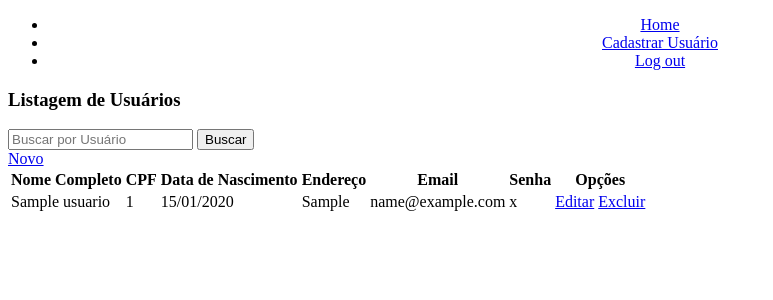
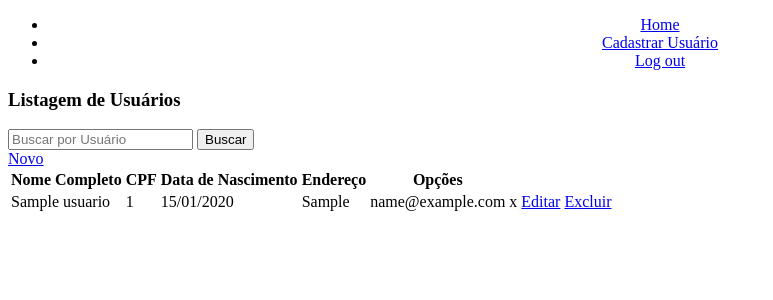
Before and after one commit to labertt/CadastroUsuariosAPS, a Django app: page /usuarios/ in a window 1280 px wide. Shown: the top 300 px of the page, without its empty margins (0-773 px from the left). Run offline with Django 4.2, Linux system fonts and the light colour scheme; a user stored in the database is signed in; tables that the repository leaves empty hold one stand-in row (values such as "Sample post").

Commit message:
Update na tabela

```diff
--- a/usuario/templates/usuario/usuario_list.html
+++ b/usuario/templates/usuario/usuario_list.html
@@ -14,8 +14,6 @@
             <th>CPF</th>
             <th>Data de Nascimento</th>
             <th>Endereço</th>
-            <th>Email</th>
-            <th>Senha</th>
             <th>Opções</th>
         </tr>
         <tbody>
```
